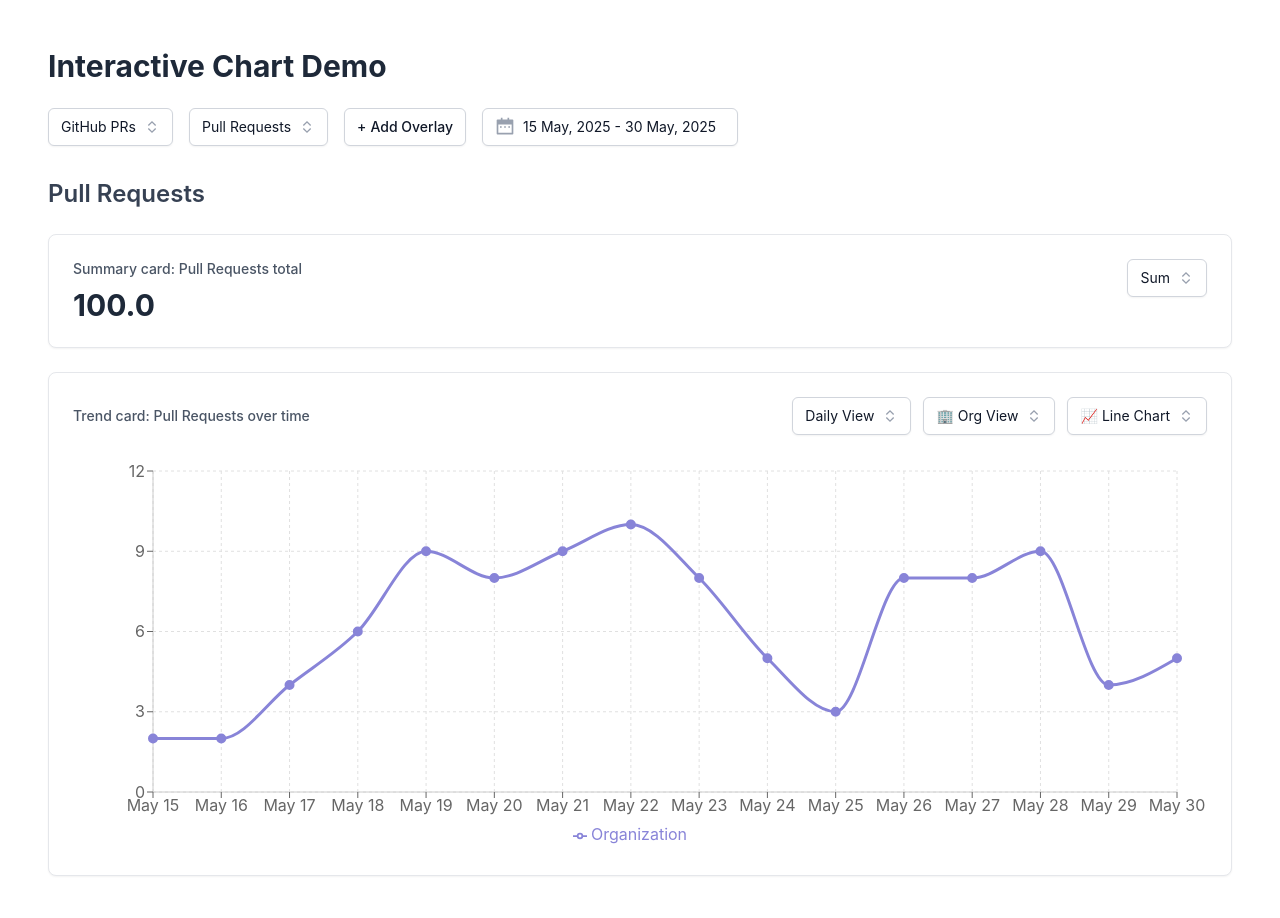
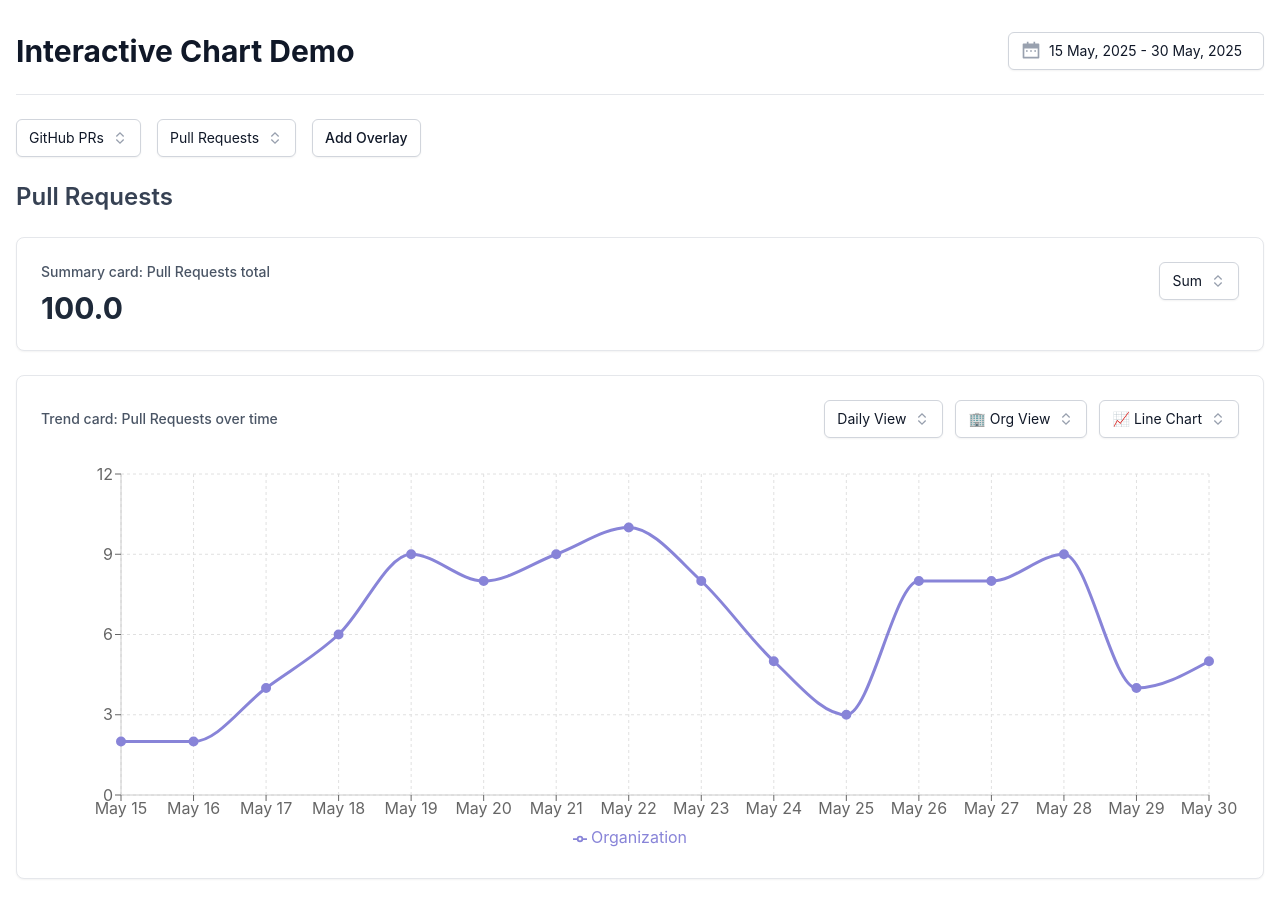
Before and after one commit to jonbrick/recharts-demo, a Next.js app: page / in a window 1280 px wide. Shown: the top 918 px of the page. Built offline with nearby package versions, Linux system fonts and the light colour scheme.

Commit message:
Move datepicker and add divider

```diff
--- a/src/app/page.tsx
+++ b/src/app/page.tsx
@@ -221,13 +221,51 @@ export default function HomePage() {
   };
 
   return (
-    <div className="w-full max-w-7xl mx-auto p-4 sm:p-12">
-      <div className="flex flex-col gap-8">
+    <div className="container mx-auto px-4 py-8">
       <div className="flex flex-col gap-6">
-          <h1 className="text-3xl font-bold text-gray-800">
+        {/* Header row with title and date picker */}
+        <div className="flex justify-between items-center">
+          <h1 className="text-3xl font-bold text-gray-900">
             Interactive Chart Demo
           </h1>
-          <div className="flex flex-col sm:flex-row gap-4">
+          <div className="flex gap-2">
+            <DateRangePicker
+              value={selectedDateRange}
+              onChange={handleDateRangeChange}
+              placeholder="Select date range"
+              className="w-64 cursor-pointer"
+            />
+            {selectedDateRange.from?.toISOString() !==
+              new Date(
+                DEFAULT_PICKER_DATES.defaultStart + "T00:00:00"
+              ).toISOString() ||
+            selectedDateRange.to?.toISOString() !==
+              new Date(
+                DEFAULT_PICKER_DATES.defaultEnd + "T00:00:00"
+              ).toISOString() ? (
+              <Button
+                variant="ghost"
+                onClick={() => {
+                  setSelectedDateRange({
+                    from: new Date(
+                      DEFAULT_PICKER_DATES.defaultStart + "T00:00:00"
+                    ),
+                    to: new Date(DEFAULT_PICKER_DATES.defaultEnd + "T00:00:00"),
+                  });
+                }}
+                className="cursor-pointer"
+              >
+                Reset range
+              </Button>
+            ) : null}
+          </div>
+        </div>
+
+        {/* Divider */}
+        <div className="border-b border-gray-200" />
+
+        {/* Controls row */}
+        <div className="flex flex-wrap gap-4 items-center">
           <DataSourceSelector
             selectedTable={selectedTable}
             onTableChange={handleTableChange}
@@ -237,8 +275,7 @@ export default function HomePage() {
             selectedMetric={selectedMetric}
             onMetricChange={setSelectedMetric}
           />
-            {/* Add Overlay Button */}
-            {!overlayConfiguring && !overlayActive && (
+          {!overlayActive && !overlayConfiguring && (
             <Button
               variant="secondary"
               onClick={() => {
@@ -274,7 +311,7 @@ export default function HomePage() {
               }}
               className="whitespace-nowrap"
             >
-                <span className="mr-1">+</span> Add Overlay
+              Add Overlay
             </Button>
           )}
 
@@ -302,10 +339,6 @@ export default function HomePage() {
               <GroupBySelector
                 groupBy={overlayConfigGroupBy}
                 onGroupByChange={(value) => {
-                    console.log(
-                      "🔄 Config: Overlay groupBy changed to:",
-                      value
-                    );
                   setOverlayConfigGroupBy(value);
                 }}
                 selectedTable={overlayConfigTable}
@@ -313,11 +346,6 @@ export default function HomePage() {
               <ChartTypeSelector
                 chartType={overlayConfigChartType}
                 onChartTypeChange={(value) => {
-                    console.log(
-                      "📊 Config: Overlay chart type changed to:",
-                      value
-                    );
-
                   // Validate during config too
                   const validTypes = [
                     "vertical-bar",
@@ -391,40 +419,6 @@ export default function HomePage() {
               <span className="mr-1">×</span> Clear Overlay
             </Button>
           )}
-            <div className="flex gap-2">
-              <DateRangePicker
-                value={selectedDateRange}
-                onChange={handleDateRangeChange}
-                placeholder="Select date range"
-                className="w-64 cursor-pointer"
-              />
-              {selectedDateRange.from?.toISOString() !==
-                new Date(
-                  DEFAULT_PICKER_DATES.defaultStart + "T00:00:00"
-                ).toISOString() ||
-              selectedDateRange.to?.toISOString() !==
-                new Date(
-                  DEFAULT_PICKER_DATES.defaultEnd + "T00:00:00"
-                ).toISOString() ? (
-                <Button
-                  variant="ghost"
-                  onClick={() => {
-                    setSelectedDateRange({
-                      from: new Date(
-                        DEFAULT_PICKER_DATES.defaultStart + "T00:00:00"
-                      ),
-                      to: new Date(
-                        DEFAULT_PICKER_DATES.defaultEnd + "T00:00:00"
-                      ),
-                    });
-                  }}
-                  className="cursor-pointer"
-                >
-                  Reset range
-                </Button>
-              ) : null}
-            </div>
-          </div>
         </div>
 
         <div className="flex flex-col gap-6">
--- a/src/components/ChartRenderer.tsx
+++ b/src/components/ChartRenderer.tsx
@@ -793,7 +793,6 @@ function ComposedChartComponent({
     stackId
   ) => {
     const baseProps = {
-      key: dataKey,
       yAxisId,
       dataKey,
       name,
@@ -804,6 +803,7 @@ function ComposedChartComponent({
       case "stacked-vertical-bar":
         return (
           <Bar
+            key={dataKey}
             {...baseProps}
             fill={color}
             opacity={yAxisId === "right" ? 0.7 : 1}
@@ -813,6 +813,7 @@ function ComposedChartComponent({
       case "line":
         return (
           <Line
+            key={dataKey}
             {...baseProps}
             type="monotone"
             stroke={color}
@@ -824,6 +825,7 @@ function ComposedChartComponent({
       case "stacked-area":
         return (
           <Area
+            key={dataKey}
             {...baseProps}
             type="monotone"
             fill={color}
```
Lines whose indentation alone changed are shown as unchanged.
